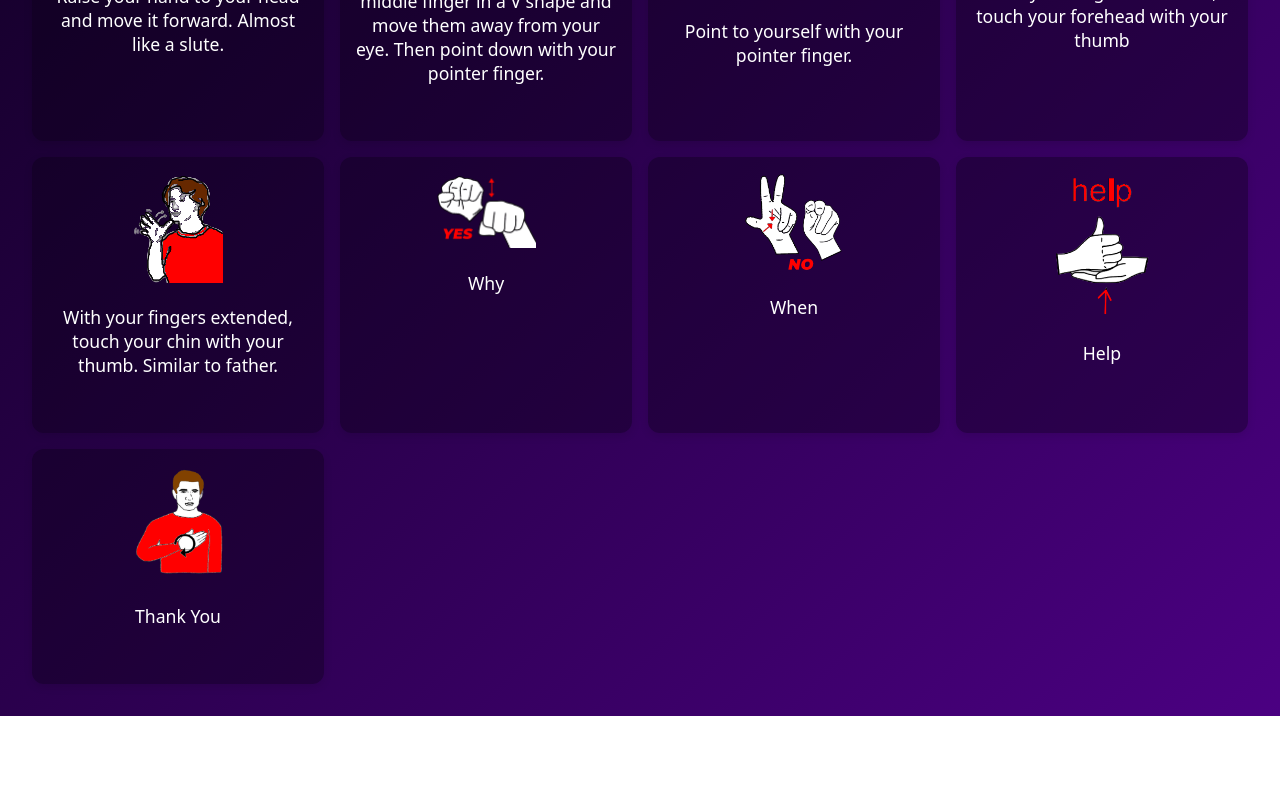
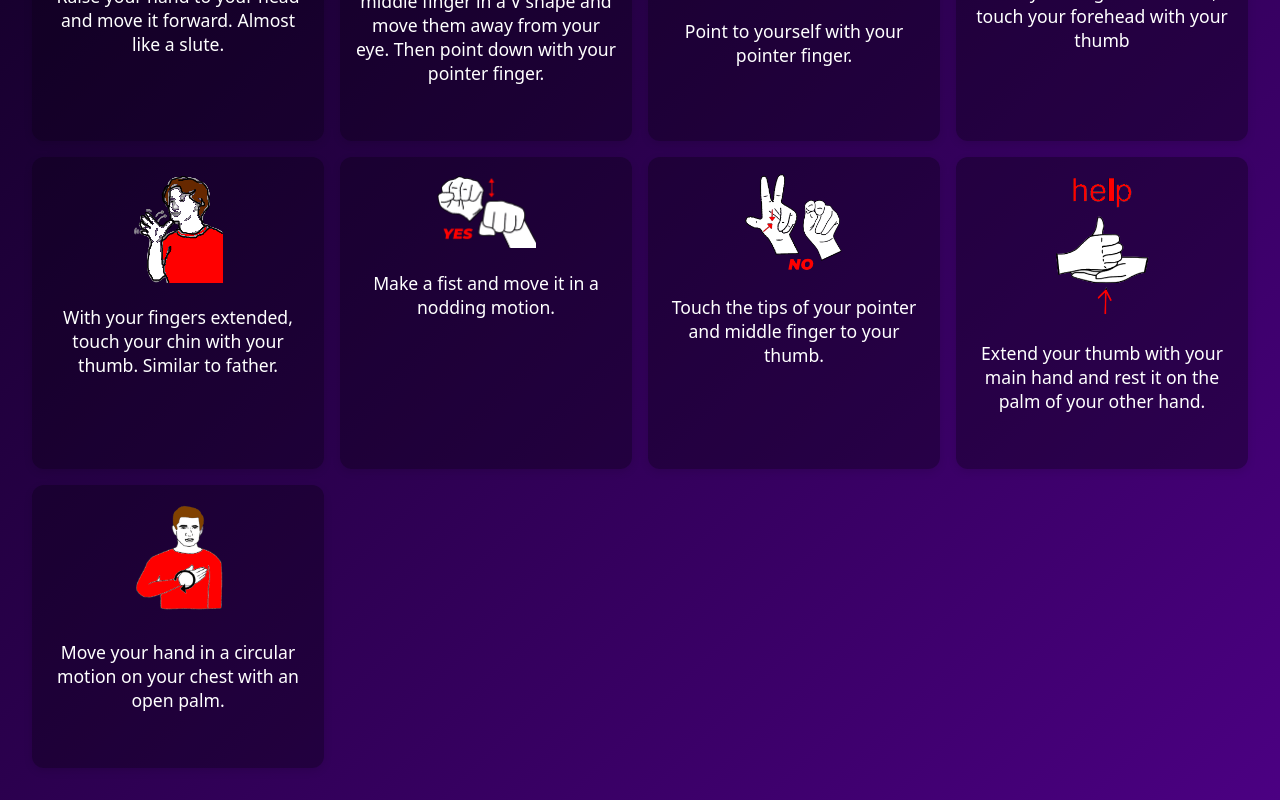
Before and after one commit to dez2413/Asl-translation-, a React (Create React App) app in the folder client/: page /lessons/Gestures/dictionary in a window 1280 px wide. Shown: the part 381-1181 px from the top of the page. Before the commit the page ends 1097 px from the top, so only its background shows below. Built offline with nearby package versions, Linux system fonts and the light colour scheme.

Commit message:
Finished adding descriptions to Gestures.

```diff
--- a/client/src/data/lessonsData.js
+++ b/client/src/data/lessonsData.js
@@ -295,22 +295,22 @@ id: "Gestures",
               {
                 gesture: "Yes",
                 image: "/sign/gesture/yes.png",
-                text: "Why",
+                text: "Make a fist and move it in a nodding motion.",
               },
               {
                 gesture: "No",
                 image: "/sign/gesture/no.png",
-                text: "When",
+                text: "Touch the tips of your pointer and middle finger to your thumb.",
               },
               {
                 gesture: "Help",
                 image: "/sign/gesture/help.png",
-                text: "Help",
+                text: "Extend your thumb with your main hand and rest it on the palm of your other hand.",
               },
               {
                 gesture: "Please",
                 image: "/sign/gesture/please.png",
-                text: "Thank You",
+                text: "Move your hand in a circular motion on your chest with an open palm.",
               },
           ],
         }
```
